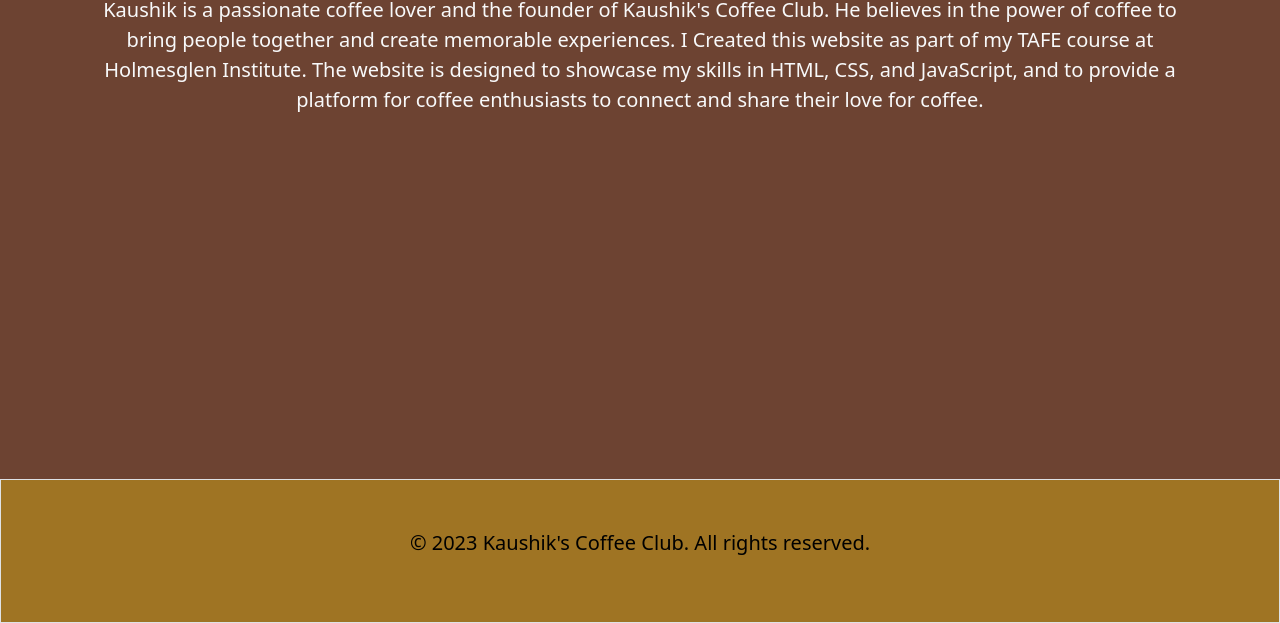
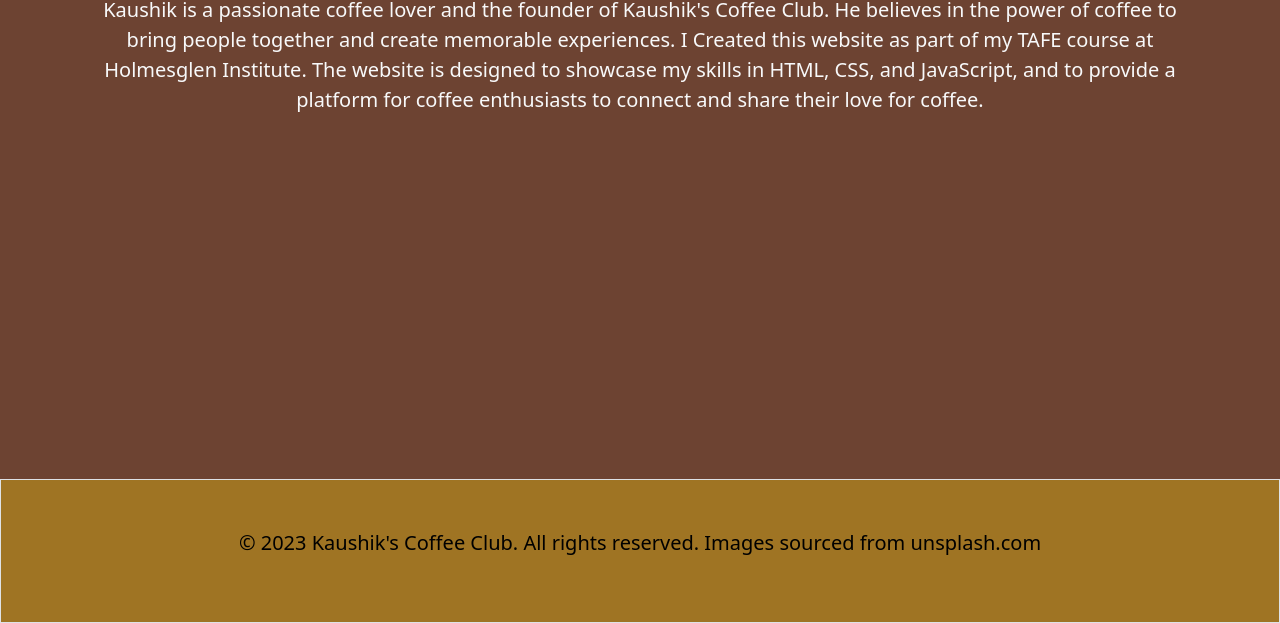
Before and after one commit to Kaushik-A-Ram/coffee-club, a website: page about.html in a window 1280 px wide. Shown: the part 177-800 px from the top of the page. Drawn offline with nearby package versions, Linux system fonts and the light colour scheme.

Commit message:
updated footer

```diff
--- a/about.html
+++ b/about.html
@@ -86,7 +86,7 @@
 
     <footer class="p-5 bg-primary text-black text-center border">
       <div class="container">
-        <p class="lead">© 2023 Kaushik's Coffee Club. All rights reserved.</p>
+        <p class="lead">© 2023 Kaushik's Coffee Club. All rights reserved. Images sourced from unsplash.com</p>
       </div>
     </footer>
     <!-- Bootstrap JS Bundle (includes Popper) -->
```
Also changed, not shown: contact.html (+1 -1 lines), index.html (+1 -1 lines), shop.html (+1 -1 lines).
